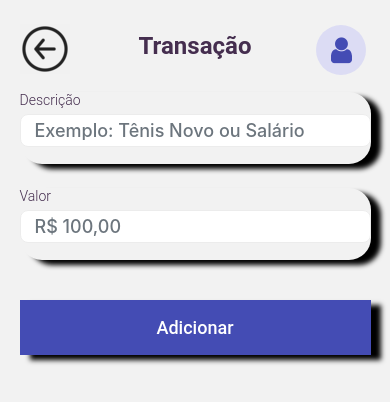
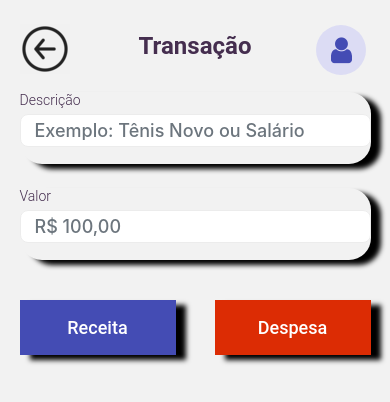
Before and after one commit to ICEI-PUC-Minas-PMV-ADS/PMV-ADS-2023-1-E3-PROJ-MOV-T3-Time5-MinhasEconomias, a React Native app in the folder src/minhasEconomias/: screen /MovementsCreate in a window 390 px wide. Shown: the top 402 px of the page. Built offline with nearby package versions, Linux system fonts and the light colour scheme.

Commit message:
Feature: Despesa
Adicionada opçao de despesa

```diff
--- a/src/minhasEconomias/src/pages/Home/index.tsx
+++ b/src/minhasEconomias/src/pages/Home/index.tsx
@@ -155,7 +155,7 @@ const Home = () => {
       </ScrollView>
 
       <Button
-          text="Adicionar"
+          text="Nova Movimentação"
           color="purple"
           halfSize={false}
           onPress={navigateToCreatePage}
--- a/src/minhasEconomias/src/pages/Transactions/Create/index.tsx
+++ b/src/minhasEconomias/src/pages/Transactions/Create/index.tsx
@@ -22,7 +22,7 @@ const MovementsCreate = () => {
   const [valueMovement, setValueMovement] = useState('');
   const [description, setDescription] = useState('');
 
-  async function submit() {
+  async function receita() {
     try {
       if (!description || !valueMovement) {
         return;
@@ -34,6 +34,27 @@ const MovementsCreate = () => {
         value: valueMovement,
         date: new Date().toLocaleDateString(),
         movementType: 'Receita',
+        idUser: user_id,
+        active: true,
+      });
+      console.log(response);
+      navigate('Home' as never);
+    } catch (err) {
+      console.log(err);
+    }
+  }
+  async function despesa() {
+    try {
+      if (!description || !valueMovement) {
+        return;
+      }
+
+      const user_id = await AsyncStorage.getItem('@user_id');
+      const response = await api.post('movements', {
+        description,
+        value: valueMovement,
+        date: new Date().toLocaleDateString(),
+        movementType: 'Despesa',
         idUser: user_id,
         active: true,
       });
@@ -86,8 +107,10 @@ const MovementsCreate = () => {
         value={valueMovement}
         onChangeText={value => setValueMovement(value)}
       />
-
-      <Button text="Adicionar" color="purple" onPress={submit} />
+      <View style={styles.buttonsContainer}>
+      <Button text="Receita" color="purple" halfSize={true} onPress={receita} />
+      <Button text="Despesa" color="red" halfSize={true} onPress={despesa} />
+      </View>
     </ScrollView>
   );
 };
--- a/src/minhasEconomias/src/pages/User/EditProfile/index.tsx
+++ b/src/minhasEconomias/src/pages/User/EditProfile/index.tsx
@@ -113,11 +113,7 @@ const EditProfile = () => {
       <View style={styles.buttonsContainer}>
         <Button text="Salvar" color="purple" halfSize={true} onPress={submit} />
         <Button
-          text="Excluir"
-          halfSize={true}
-          color="red"
-          onPress={submit}
-        />
+          text="Excluir" halfSize={true} color="red" onPress={submit} />
       </View>
     </ScrollView>
   );
```
